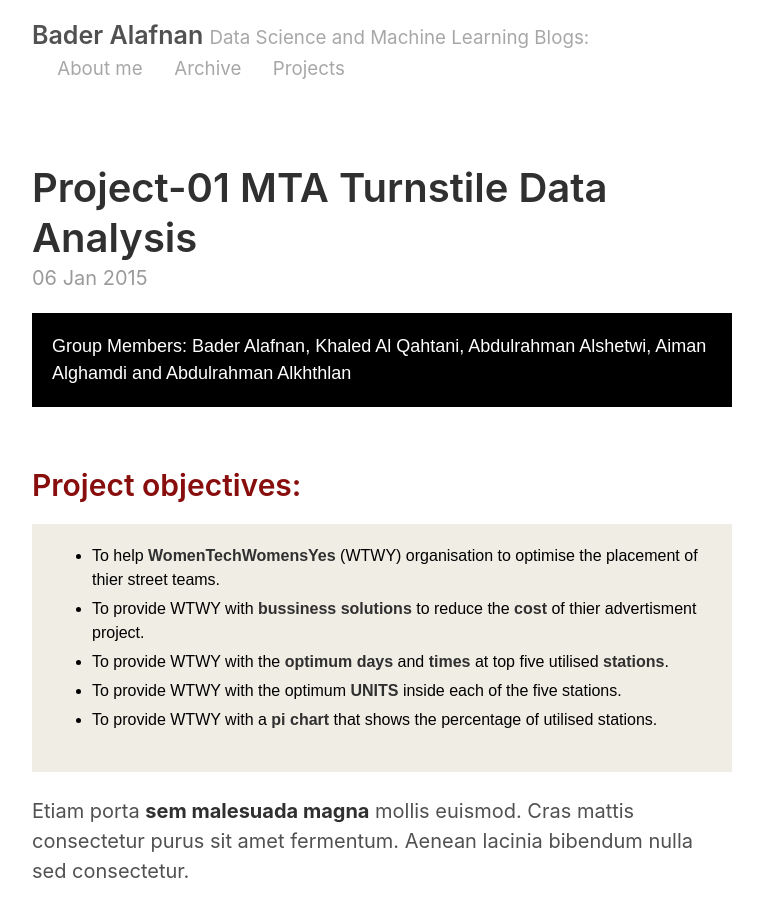
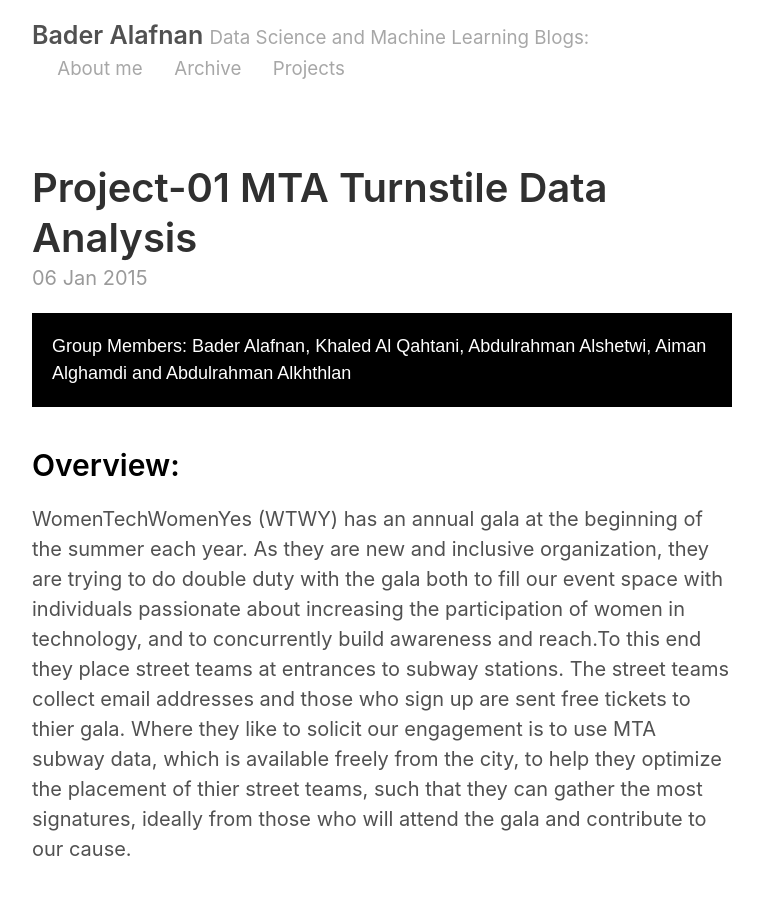
Before and after one commit to alafnan/alafnan.github.io, a Jekyll site: the page built from _posts/2015-01-6-example-content.md, in a window 1280 px wide and 900 px high. Shown: the whole window, without its empty margins (258-1021 px from the left). Built offline with Jekyll 4.4.1, drawn with Linux system fonts in a browser that asks for light colours.

Commit message:
Update 2015-01-6-example-content.md

```diff
--- a/_posts/2015-01-6-example-content.md
+++ b/_posts/2015-01-6-example-content.md
@@ -8,7 +8,10 @@ title: Project-01 MTA Turnstile Data Analysis
 Group Members: Bader Alafnan, Khaled Al Qahtani, Abdulrahman Alshetwi, Aiman Alghamdi and Abdulrahman Alkhthlan
 </div>
 
-<h1 style="font-size:1.5em; color:#880D0D; margin-top: 3rem; margin-bottom: 1rem;">Project objectives:</h1>
+<h1 style="font-size:1.5em; color:#000000; margin-top: 2rem; margin-bottom: 1rem;">Overview:</h1>
+<p> WomenTechWomenYes (WTWY) has an annual gala at the beginning of the summer each year. As they are new and inclusive organization, they are trying to do double duty with the gala both to fill our event space with individuals passionate about increasing the participation of women in technology, and to concurrently build awareness and reach.To this end they place street teams at entrances to subway stations. The street teams collect email addresses and those who sign up are sent free tickets to thier gala. Where they like to solicit our engagement is to use MTA subway data, which is available freely from the city, to help they optimize the placement of thier street teams, such that they can gather the most signatures, ideally from those who will attend the gala and contribute to our cause.</p>
+
+<h1 style="font-size:1.5em; color:#000000; margin-top: 2rem; margin-bottom: 1rem;">Project objectives:</h1>
 
 <div style="margin-bottom: 1.2rem; padding: 1rem;   color: #000000;   background-color: #F0EDE5; font-family: Arial, Helvetica, sans-serif; font-size:0.8em;" >
   <ul>
```
